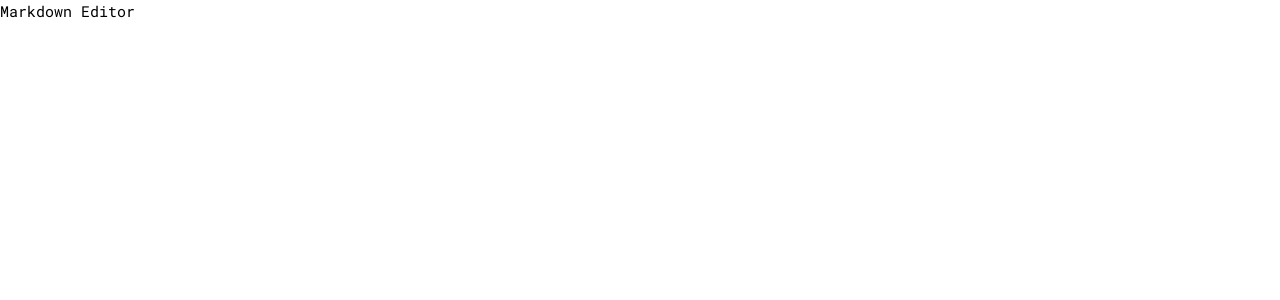
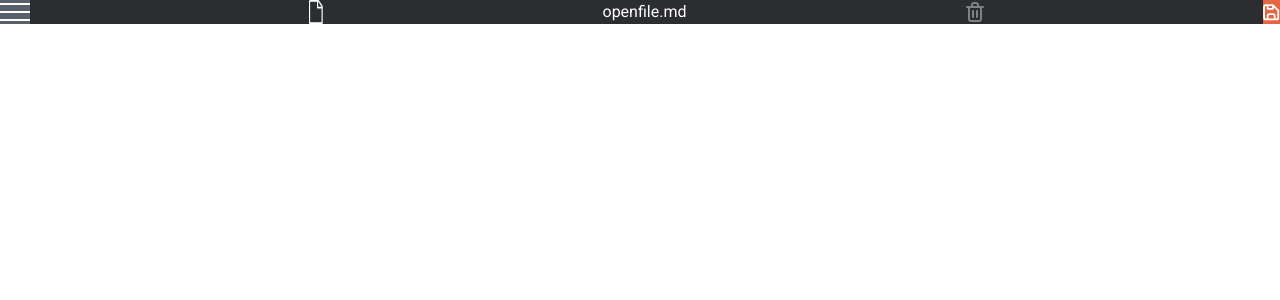
Before and after one commit to timshandrew/markdown-editor, a React (Vite) app: page / in a window 1280 px wide. Shown: the top 300 px of the page. Built offline with nearby package versions, Linux system fonts and the light colour scheme.

Commit message:
add header component

```diff
--- a/index.html
+++ b/index.html
@@ -9,7 +9,7 @@
     <link href="https://fonts.googleapis.com/css2?family=Roboto+Mono:ital,wght@0,100..700;1,100..700&family=Roboto+Slab:wght@100..900&family=Roboto:ital,wght@0,100..900;1,100..900&display=swap" rel="stylesheet">
     <title>Markdown Editor</title>
   </head>
-  <body>
+  <body class="font-roboto-reg">
     <div id="root"></div>
     <script type="module" src="/src/main.jsx"></script>
   </body>
--- a/src/App.jsx
+++ b/src/App.jsx
@@ -1,7 +1,9 @@
+import Header from "./components/Header";
+
 function App() {
   return (
     <>
-      <h1 className="font-roboto-mono text-heading-m">Markdown Editor</h1>
+      <Header />
     </>
   );
 }
--- /dev/null
+++ b/src/components/Header.jsx
@@ -0,0 +1,22 @@
+import documentImg from "../assets/icon-document.svg";
+import burgerMenuImg from "../assets/icon-menu.svg";
+import deleteImg from "../assets/icon-delete.svg";
+import saveImg from "../assets/icon-save.svg";
+
+export default function Header() {
+  return (
+    <header className="bg-800 text-100 flex justify-between">
+      <button className="bg-600">
+        <img src={burgerMenuImg} />
+      </button>
+      <img src={documentImg} alt="Document icon" aria-hidden />
+      <h1>openfile.md</h1>
+      <button>
+        <img src={deleteImg} alt="Trash can icon" />
+      </button>
+      <button className="bg-orange">
+        <img src={saveImg} alt="Floppy disk icon" />
+      </button>
+    </header>
+  );
+}
```
